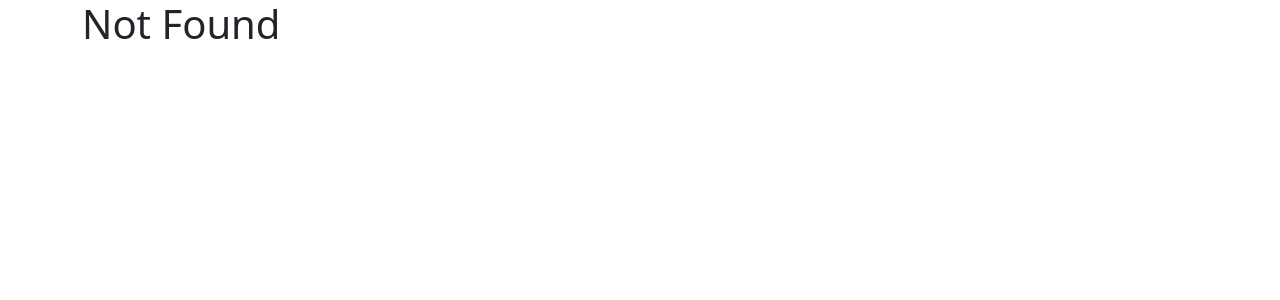
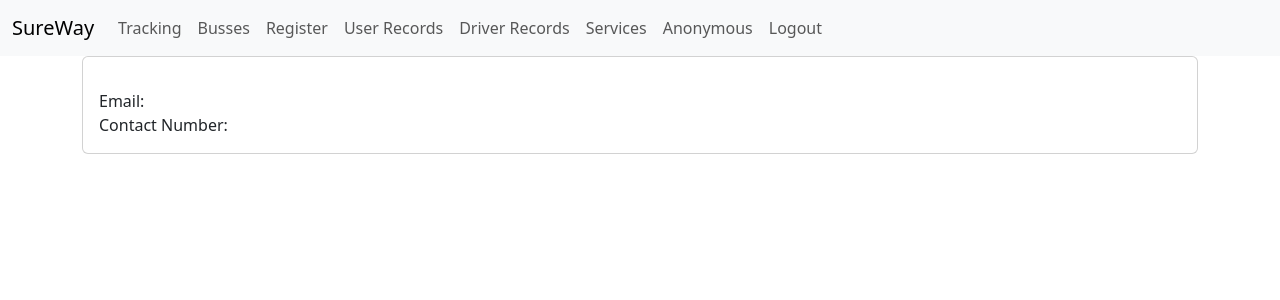
Before and after one commit to musthakk/e19-3yp-School-Van-Tracking-System, a React (Create React App) app in the folder code/webapplication/: page /adminDetails in a window 1280 px wide. Before the commit this address led to /not-found. Shown: the top 300 px of the page. Built offline with nearby package versions, Linux system fonts and the light colour scheme.

Commit message:
adminDetailsUpdated

```diff
--- a/code/webapplication/src/App.js
+++ b/code/webapplication/src/App.js
@@ -16,6 +16,7 @@ import LocationTracking from "./components/LocationTracking";
 import LoginForm from "./components/loginForm";
 import Logout from "./components/logout";
 import auth from "./services/authService";
+import AdminDetails from "./components/adminDetails";
 
 class App extends Component {
   state = {
@@ -46,6 +47,7 @@ class App extends Component {
             "/assignBusses",
             "/LocationTracking",
             "/home",
+            "/adminDetails",
           ]}
           render={() => <NavBar user={user} />}
         />
@@ -68,6 +70,7 @@ class App extends Component {
             <Route path="/home" component={Home} />
             <Route path="/loginForm" component={LoginForm} />
             <Route path="/logout" component={Logout} />
+            <Route path="/adminDetails" component={AdminDetails} />
             <Redirect from="/" exact to="/loginForm" />
             <Redirect to="/not-found" />
           </Switch>
--- /dev/null
+++ b/code/webapplication/src/components/adminDetails.jsx
@@ -0,0 +1,33 @@
+import React, { Component } from "react";
+import userbanner from "../images/userbanner.jpg";
+import auth from "../services/authService";
+
+class AdminDetails extends Component {
+  state = {
+    user: { username: "Anonymous" },
+  };
+
+  componentDidMount() {
+    if (auth.getCurrentUser()) {
+      const user = auth.getCurrentUser().user;
+      this.setState({ user });
+    }
+  }
+
+  render() {
+    const { user } = this.state;
+    return (
+      <div className="card">
+        {/* <img src={userbanner} className="card-img-top" alt="..." /> */}
+        <div className="card-body">
+          <h5 className="card-title"> {user.name}</h5>
+          <p className="card-text"></p>
+          Email: {user.email} <br />
+          Contact Number: {user.contactNumber}
+        </div>
+      </div>
+    );
+  }
+}
+
+export default AdminDetails;
--- a/code/webapplication/src/components/navBar.jsx
+++ b/code/webapplication/src/components/navBar.jsx
@@ -42,7 +42,7 @@ const NavBar = ({ user }) => {
               </Link>
             </li>
             <li class="nav-item">
-              <Link class="nav-link" to="/Bus">
+              <Link class="nav-link" to="/adminDetails">
                 {user.username}
               </Link>
             </li>
```
